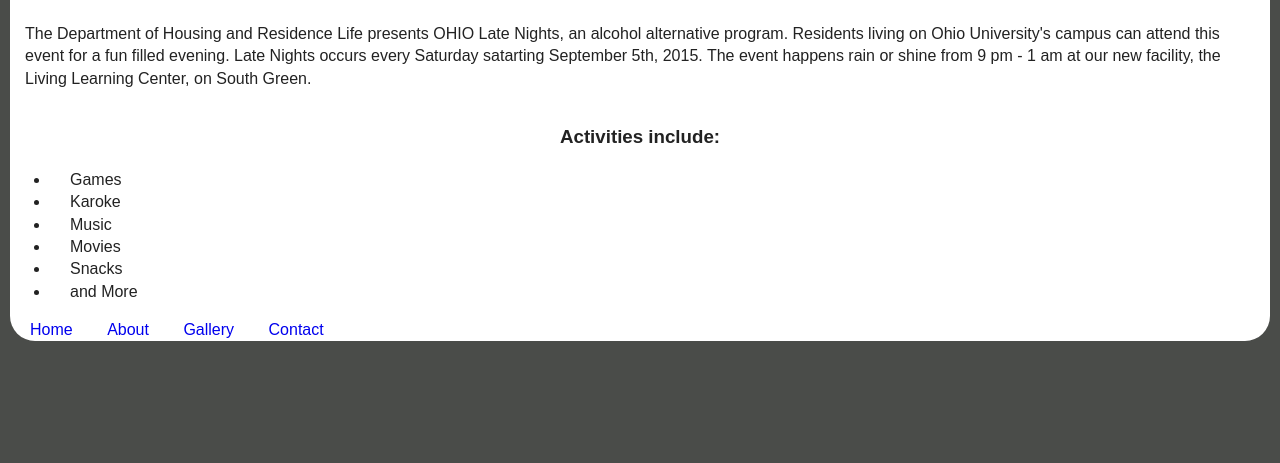
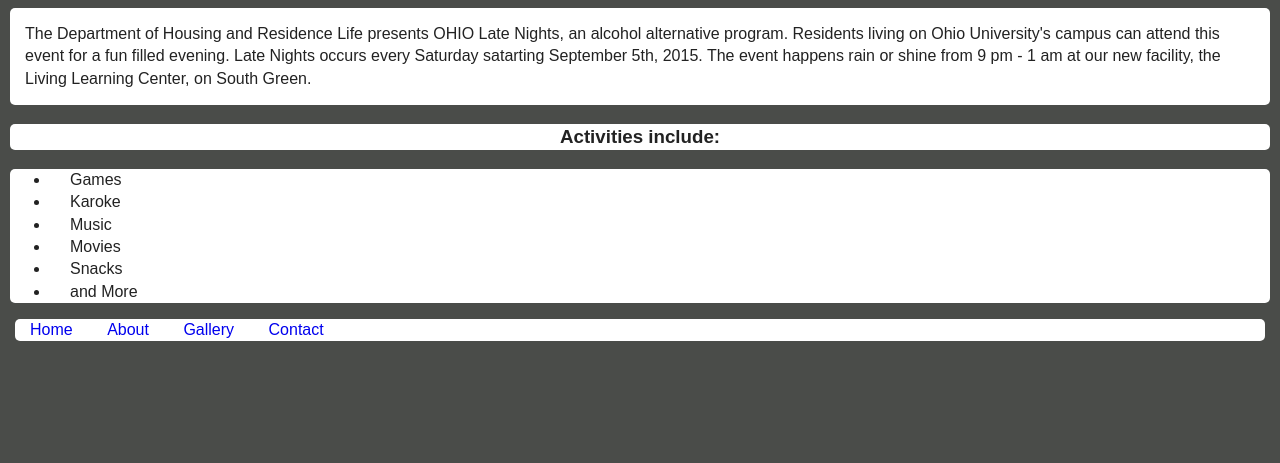
Before and after one commit to katecjackson/OHIO-Late-Nights, a plain HTML site: page index.html in a window 1280 px wide. Shown: the part 337-800 px from the top of the page. Drawn offline with nearby package versions, Linux system fonts and the light colour scheme.

Commit message:
css styling 1

```diff
--- a/css/stylingmain.css
+++ b/css/stylingmain.css
@@ -4,7 +4,6 @@
 
 body {
     margin: 10px;
-    background-color: white;
     border-radius: 25px;
 }
 
@@ -13,6 +12,8 @@
 
 header {
     max-width: 100%;
+    background-color: white;
+    border-radius: 5px;
 }
 
 
@@ -42,31 +43,43 @@
 
 /* ======= main content ======= */
 
+
+
 h2 {
    text-align: center;
 }
 
 
 h3{
+    background-color: white;
+    border-radius: 5px;
     text-align: center;
 }
 
 p {
 
+    background-color: white;
+    border-radius: 5px;
     padding: 15px;
 }
 
 li {
+
     padding-left: 20px;
 }
 
 
-
+ul {
+    background-color: white;
+    border-radius: 5px;
+}
 
 
 /* ======= footer navigation ======= */
 .footer-nav {
     margin: 5px;
+    background-color: white;
+    border-radius: 5px;
 }
 
 .footer-nav a {
```
Also changed, not shown: index.html (+2 -0 lines).
